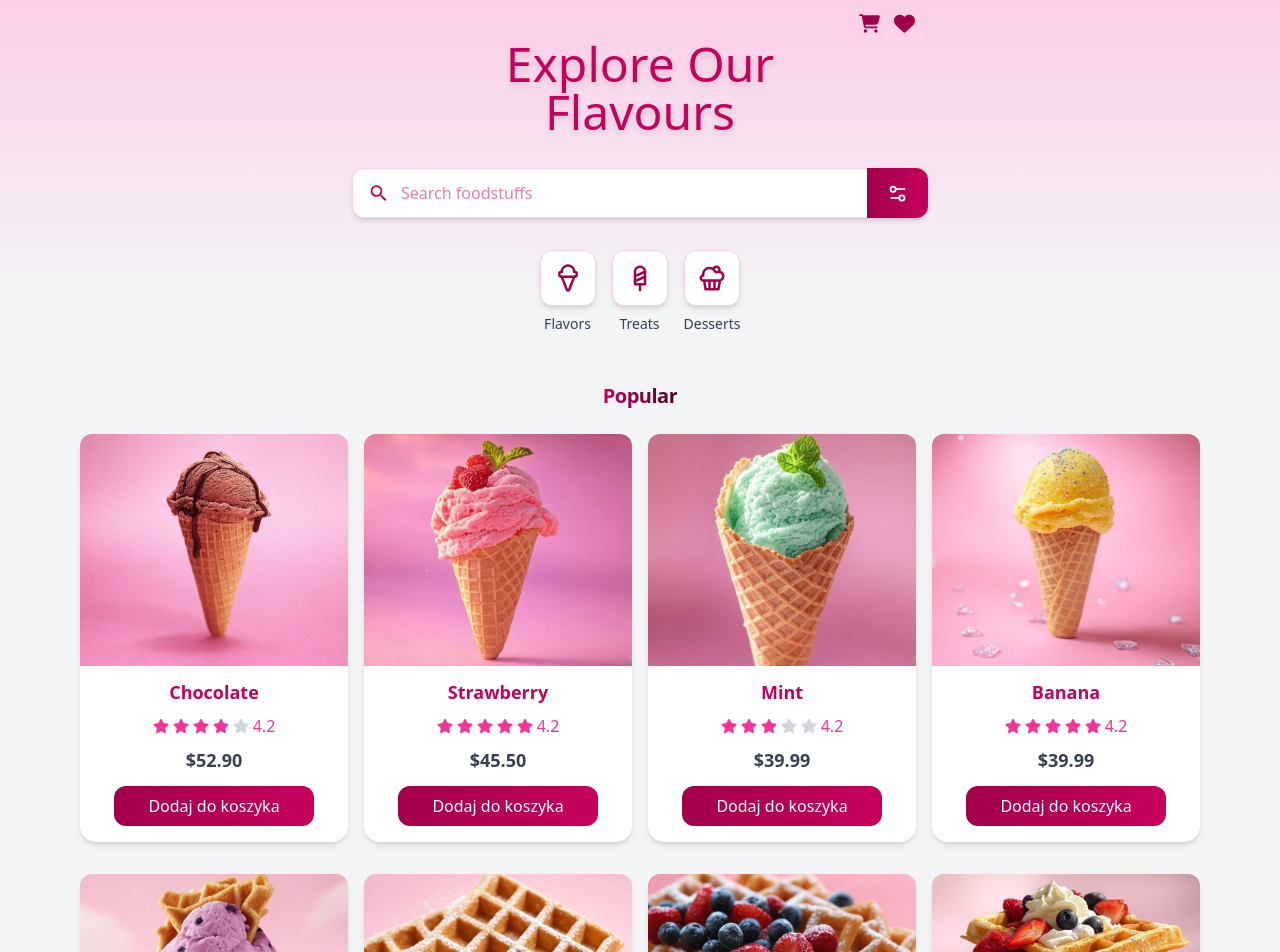
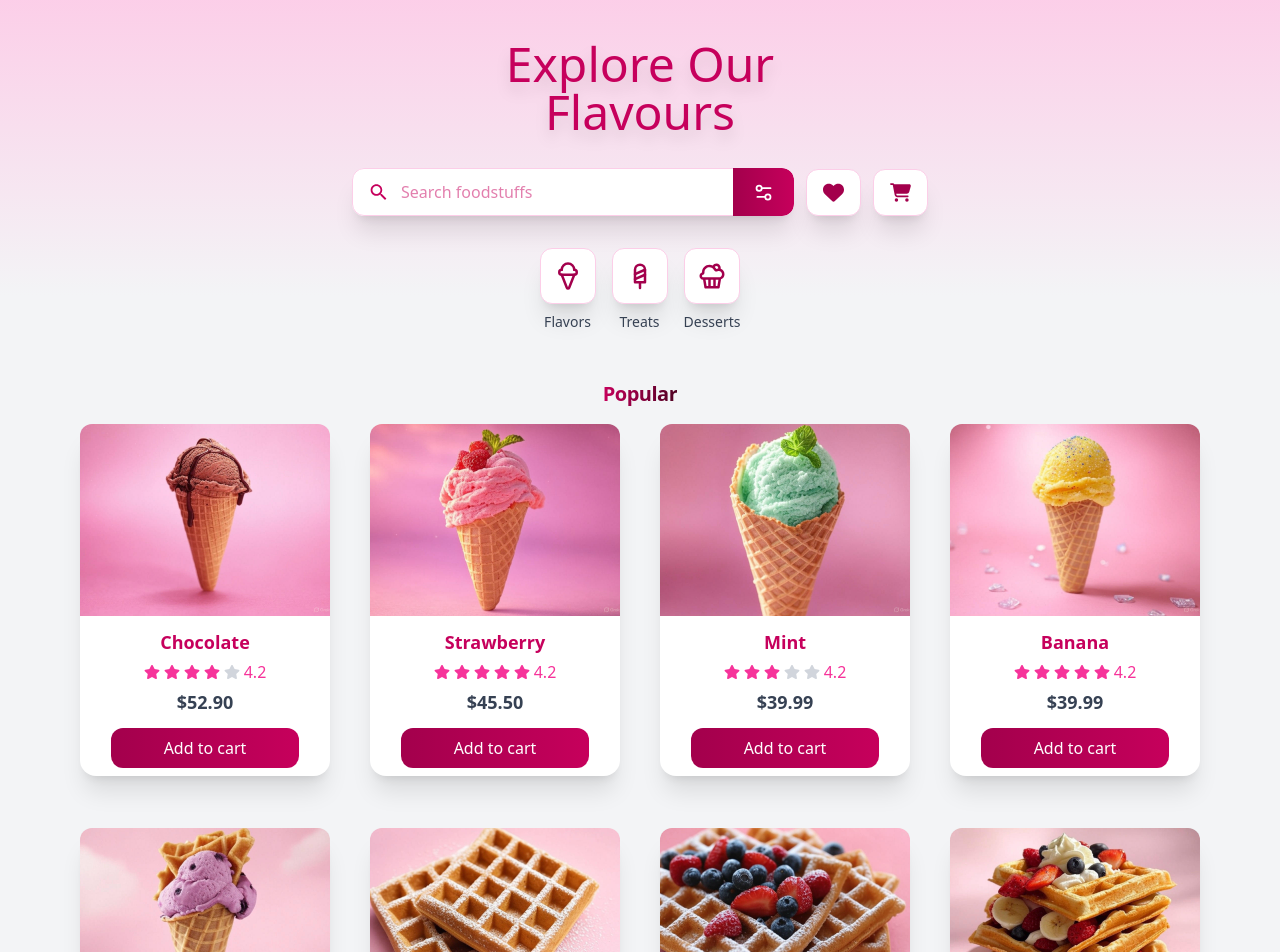
Before and after one commit to MilaKropeczka/FrostBite, a React (Vite) app: page / in a window 1280 px wide. Shown: the top 952 px of the page. Built offline with nearby package versions, Linux system fonts and the light colour scheme.

Commit message:
style: main page

```diff
--- a/src/App.tsx
+++ b/src/App.tsx
@@ -2,7 +2,7 @@ import './App.css';
 import BackgroundGradient from './components/BackgroundGradient';
 import Search from './components/Search';
 import Header from './components/Header';
-import Navigate from './components/Navigate';
+// import Navigate from './components/Navigate';
 import Categories from './components/Categories';
 import Section from './components/Section';
 
@@ -10,7 +10,7 @@ function App() {
 	return (
 		<div className='w-full min-h-screen flex flex-col items-center bg-gray-100'>
 			<BackgroundGradient />
-			<Navigate />
+			{/* <Navigate /> */}
 			<Header />
 			<Search />
 			<Categories />
--- a/src/components/Categories.tsx
+++ b/src/components/Categories.tsx
@@ -17,7 +17,7 @@ export default function Categories() {
 					<div
 						key={item.id}
 						className='flex flex-col items-center gap-2'>
-						<div className='bg-white p-3 inline-flex items-center justify-center text-pink-800 shadow-md rounded-xl cursor-pointer transform duration-300 hover:-translate-y-1 hover:bg-gray-50 border border-pink-200 active:scale-90'>
+						<div className='bg-white p-3 inline-flex items-center justify-center text-pink-800 shadow-xl rounded-xl cursor-pointer transform duration-300 hover:-translate-y-1 hover:bg-gray-50 border border-pink-200 active:scale-90'>
 							{React.createElement(item.emoji, { size: 30 })}
 						</div>
 						<span className='text-sm text-gray-700'>
--- a/src/components/Header.tsx
+++ b/src/components/Header.tsx
@@ -1,6 +1,6 @@
 export default function Header() {
 	return (
-		<div className='relative mt-10 z-10 w-full max-w-xl drop-shadow-md flex justify-center text-center items-center'>
+		<div className='relative mt-10 z-10 w-full max-w-xl drop-shadow-xl flex justify-center text-center items-center'>
 			<h1 className='font-thin text-pink-700 text-5xl'>
 				Explore Our <br />
 				<span className='font-normal'>Flavours</span>
--- a/src/components/Search.tsx
+++ b/src/components/Search.tsx
@@ -1,21 +1,34 @@
 import { IoMdSearch } from 'react-icons/io';
 import { LuSettings2 } from 'react-icons/lu';
+import { FaCartShopping, FaHeart } from 'react-icons/fa6';
 
 export default function Search() {
 	return (
-		<div className='relative z-10 mt-8 max-w-xl w-full shadow-md text-pink-700 rounded-xl'>
+		<>
+			<div className='relative z-10 mt-8 max-w-xl w-full text-pink-700 rounded-xl flex items-center space-x-2 md:space-x-3'>
+				<div className='relative flex-grow shadow-xl rounded-xl overflow-hidden'>
 					<IoMdSearch
 						size={21}
-				className='absolute left-4 top-1/2 transform -translate-y-1/2 text-pink-700  cursor-pointer h-full hover:drop-shadow-md duration-300 hover:text-pink-800 hover:scale-110 active:scale-90'
+						className='absolute left-4 top-1/2 transform -translate-y-1/2 text-pink-700 cursor-pointer h-full hover:drop-shadow-xl duration-300 hover:text-pink-800 hover:scale-110 active:scale-90'
 					/>
 					<input
 						type='text'
 						placeholder='Search foodstuffs'
-				className='w-full bg-white px-12 py-3 rounded-xl text-md focus:outline-none focus:ring-2 focus:ring-pink-700 border border-pink-200'
+						className='w-full bg-white px-12 py-3 rounded-xl text-md focus:outline-none focus:ring-2 focus:ring-pink-700 border border-pink-200 leading-none'
 					/>
 					<div className='absolute right-0 top-1/2 transform -translate-y-1/2 bg-gradient-to-l from-pink-700 to-pink-800 hover:bg-pink-800 duration-300 h-full px-5 rounded-r-xl flex items-center cursor-pointer hover:scale-105 active:scale-95'>
 						<LuSettings2 size={21} className='text-white' />
 					</div>
 				</div>
+				<div className='flex items-center space-x-2 sm:space-x-3 h-full'>
+					<div className='bg-gradient-to-l duration-300 px-4 py-3 rounded-xl flex items-center cursor-pointer hover:scale-105 active:scale-95 border border-pink-200 bg-white shadow-xl'>
+						<FaHeart size={21} className='text-pink-800' />
+					</div>
+					<div className='bg-gradient-to-l duration-300 px-4 py-3 rounded-xl flex items-center cursor-pointer hover:scale-105 active:scale-95 border border-pink-200 bg-white shadow-xl'>
+						<FaCartShopping size={21} className='text-pink-800' />
+					</div>
+				</div>
+			</div>
+		</>
 	);
 }
--- a/src/components/Section.tsx
+++ b/src/components/Section.tsx
@@ -74,12 +74,12 @@ export default function Section() {
 				Popular
 			</h2>
 
-			<div className='grid grid-cols-1 sm:grid-cols-2 md:grid-cols-3 lg:grid-cols-4 gap-4 mt-4 w-full max-w-6xl px-10 sm:px-4'>
+			<div className='grid grid-cols-1 sm:grid-cols-2 md:grid-cols-3 lg:grid-cols-4 gap-10 mt-4 w-full max-w-6xl px-10 sm:px-4'>
 				{products.map((product) => (
 					<div
 						key={product.id}
-						className='bg-white rounded-2xl shadow-md w-full flex flex-col my-2 items-center transition-transform duration-300 transform hover:-translate-y-2 justify-end'>
-						<div className='w-full h-58 overflow-hidden rounded-t-xl'>
+						className='bg-white rounded-2xl shadow-xl w-full flex flex-col items-center transition-transform duration-300 transform hover:-translate-y-2 justify-end mb-3'>
+						<div className='w-full h-48 overflow-hidden rounded-t-xl'>
 							<img
 								src={product.image}
 								alt={product.name}
@@ -90,7 +90,7 @@ export default function Section() {
 							<p className='text-pink-700 font-semibold text-lg'>
 								{product.name}
 							</p>
-							<div className='flex items-center justify-center gap-1 text-pink-500 mt-2'>
+							<div className='flex items-center justify-center gap-1 text-pink-500 mt-1'>
 								{[...Array(product.stars)].map((_, index) => (
 									<FaStar key={index} className='text-md' />
 								))}
@@ -104,12 +104,13 @@ export default function Section() {
 								)}
 								<span>4.2</span>
 							</div>
-							<span className='text-gray-700 text-lg font-bold mt-2 block'>
+							<span className='text-gray-700 text-lg font-bold mt-1 block'>
 								{product.price}
 							</span>
 						</div>
-						<button className='rounded-xl px-6 py-2 text-white cursor-pointer transition-all duration-200  active:scale-95 w-full max-w-[200px] bg-gradient-to-l from-pink-700 to-pink-800 mb-4'>
-							Dodaj do koszyka
+
+						<button className='rounded-xl px-6 py-2 text-white cursor-pointer transition-all duration-200 active:scale-95 w-full max-w-3/4 bg-gradient-to-l from-pink-700 to-pink-800 mb-2 hover:text-pink-200'>
+							Add to cart
 						</button>
 					</div>
 				))}
```
Lines whose indentation alone changed are shown as unchanged.
